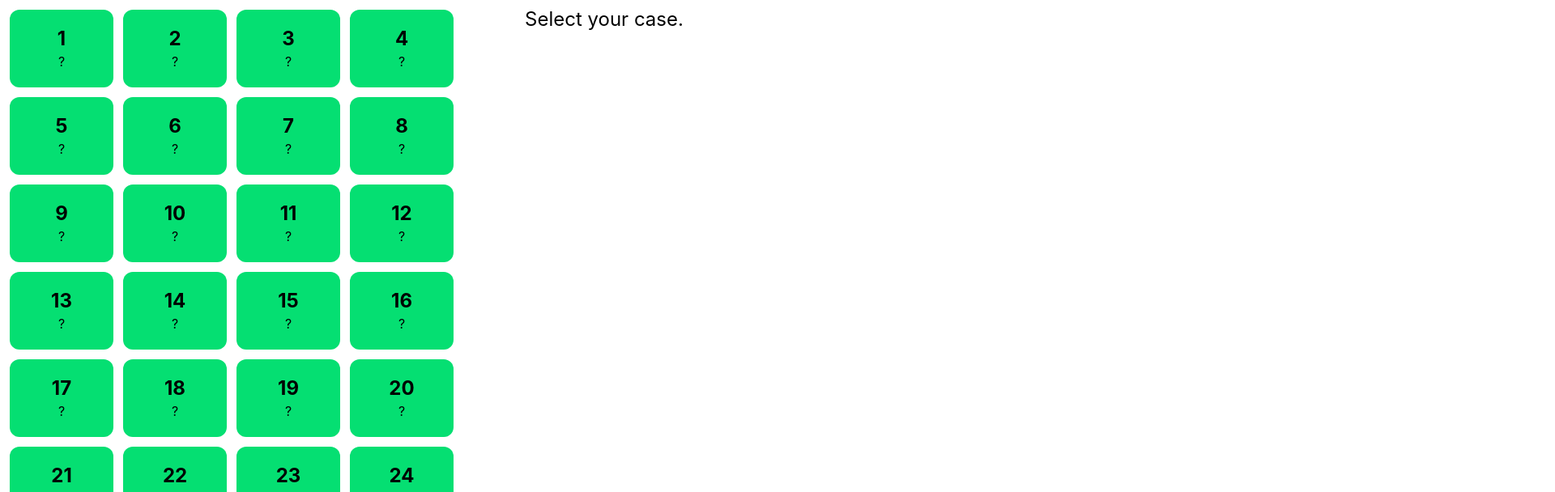
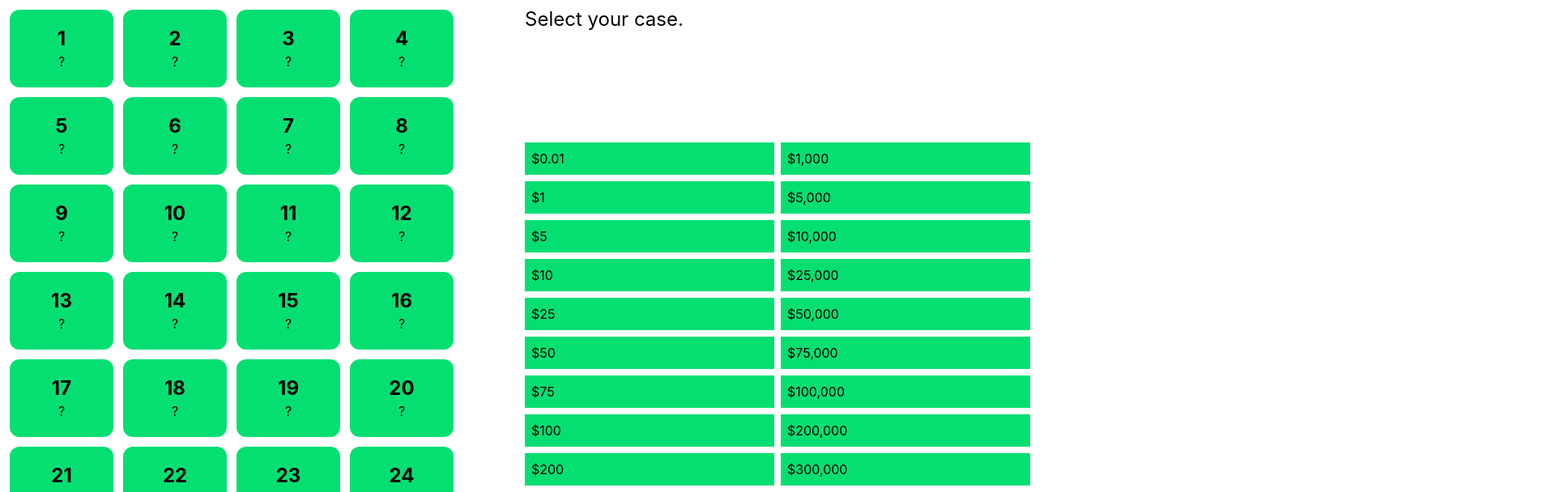
Before and after one commit to josephblair92/deal-or-no-deal, a React (Vite) app in the folder ui/: page / in a window 1280 px wide. Shown: the top 608 px of the page at 81% size, 1920 px wide, since content can reach past the window. Built offline with nearby package versions, Linux system fonts and the light colour scheme.

Commit message:
Dollar amount display fix

```diff
--- a/ui/src/ui/DollarAmount.tsx
+++ b/ui/src/ui/DollarAmount.tsx
@@ -6,7 +6,7 @@ export interface DollarAmountProps {
 }
 
 export const DollarAmount = ({ amount, revealed }: DollarAmountProps) => {
-    return <div className={`${revealed ? 'bg-red-400' : 'bg-green-400'} p-2`}>
+    return <div className={`${revealed ? 'bg-red-400' : 'bg-green-400'} h-fit p-2`}>
         {formatterUSD.format(amount)}
     </div>
 }
--- a/ui/src/ui/DollarAmounts.tsx
+++ b/ui/src/ui/DollarAmounts.tsx
@@ -7,7 +7,7 @@ export interface DollarAmountsProps {
 
 export const DollarAmounts = ({ cases }: DollarAmountsProps) => {
     const sortedCases = cases.toSorted((a, b) => a.amount - b.amount)
-    return <div className={`grid grid-flow-col grid-cols-2 grid-rows-${cases.length / 2} gap-2`}>
+    return <div className={`grid grid-flow-col grid-cols-2 grid-rows-13 gap-2`}>
         {sortedCases.map(curCase => <DollarAmount amount={curCase.amount} revealed={curCase.opened} key={curCase.id} />)}
     </div>
 }
```
